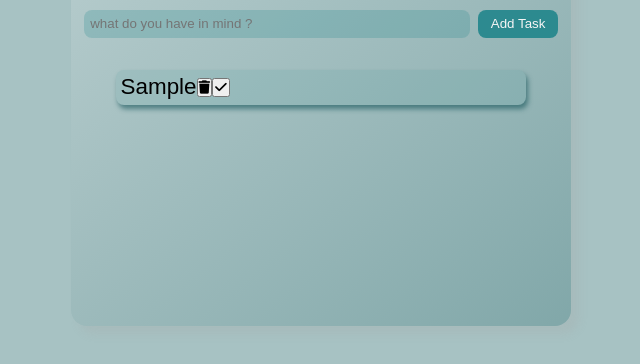
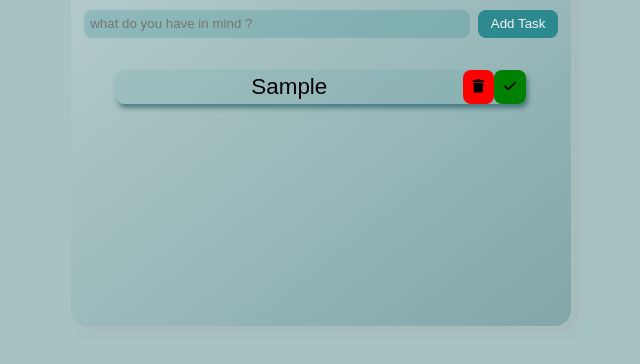
Before and after one commit to FabianUlises/js-projects-todolist-01, a plain HTML site: page index.html in a window 1280 px wide. Both pictures are taken after typing "Sample" into the empty fields and a click on the button "Add Task". Shown: the part 274-638 px from the top of the page, without its empty margins (319-959 px from the left). Drawn offline with Linux system fonts and the light colour scheme.

Commit message:
Added more styles. App works able to add and remove task. Going to work on filtering next

```diff
--- a/app.js
+++ b/app.js
@@ -24,10 +24,12 @@ const addTodo = (e) => {
     const completedBtn = document.createElement('button');
     completedBtn.innerHTML = `<i class='fa-solid fa-check'></i>`
     completedBtn.classList.add('complete-btn');
+    completedBtn.classList.add('todo-btn');
     // Trash button
     const trashBtn = document.createElement('button');
     trashBtn.innerHTML = `<i class="fa-solid fa-trash"></i>`
     trashBtn.classList.add('trash-btn');
+    trashBtn.classList.add('todo-btn');
     // Adding items to html
     todoDiv.append(trashBtn);
     todoDiv.append(completedBtn);
--- a/index.html
+++ b/index.html
@@ -14,7 +14,7 @@
             <h1>Todo List</h1>
             <div class="input-group">
                 <input type="text" class="form-control" id="task-name" placeholder="what do you have in mind ?">
-                <button class="btn btn-success" id="todo-btn" type="submit">Add Task</button>
+                <button class="btn" id="todo-btn" type="submit">Add Task</button>
             </div>
             <div class="todo-container">
                 <ul class="todo-list">
--- a/main.css
+++ b/main.css
@@ -16,9 +16,26 @@ ul {
 .fa-trash, .fa-check {
     pointer-events: none;
 }
+.trash-btn {
+    background-color: red;
+    border: none;
+    border-radius: var(--border-radius-md);
+    align-self: normal;
+}
+.complete-btn {
+    background-color: green;
+    border: none;
+    border-radius: var(--border-radius-md);;
+}
+.complete-btn:hover, .trash-btn:hover {
+    cursor: pointer;
+}
 .fall {
     transform: translateY(8rem) rotateZ(20deg);
     opacity: 0;
+}
+.todo-btn {
+    padding: 0.6rem;
 }
 .completed {
     text-decoration: line-through;
@@ -99,8 +116,10 @@ ul {
     align-content: center;
     align-items: center;
     font-size: 1.4rem;
-    padding: .3rem;
     border-radius: var(--border-radius-md);
     box-shadow: 2px 4px 5px rgba(12, 78, 82, 0.568);
     transition: all 250ms ease;
 }
+.todo-item {
+    flex-grow: 1;
+}
```
